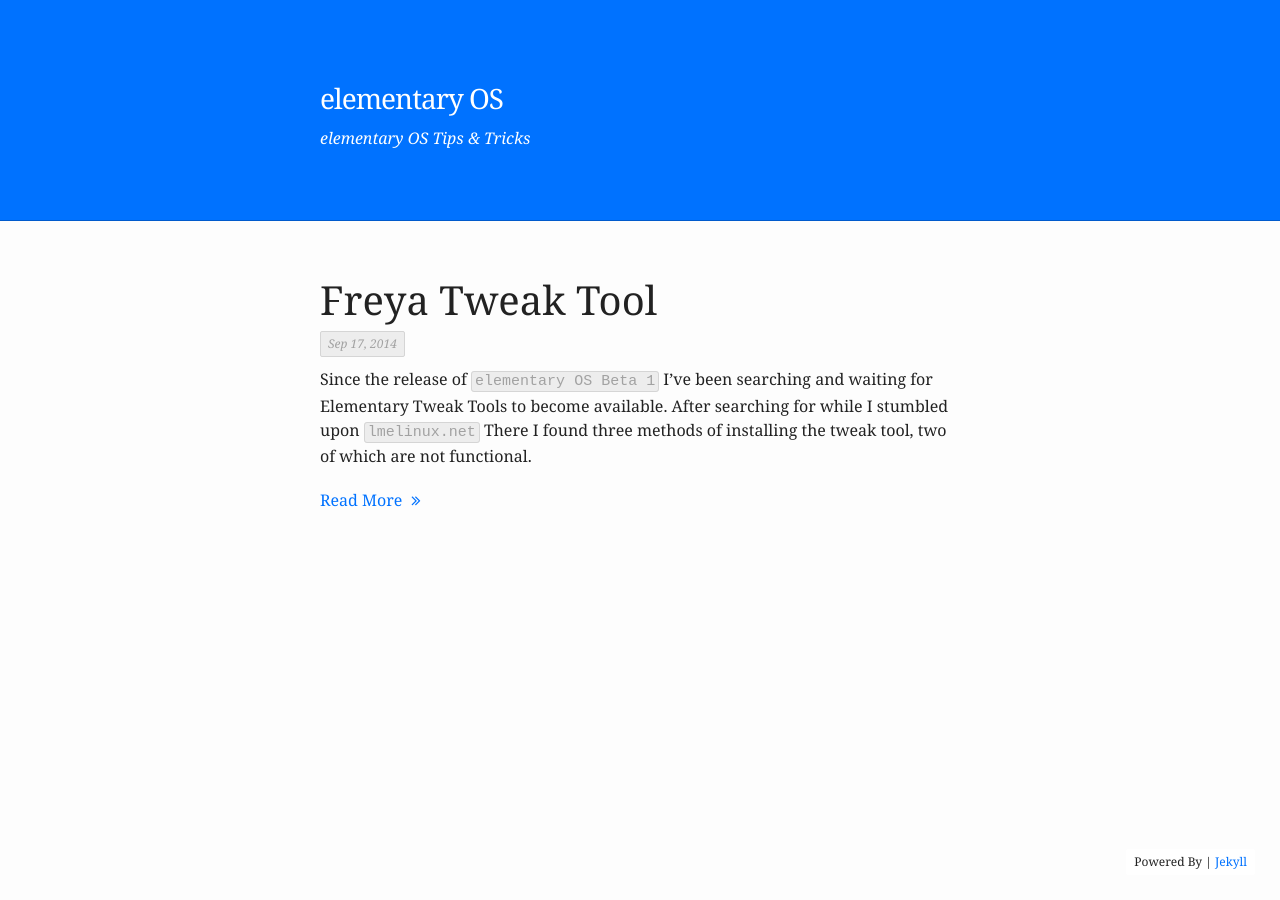
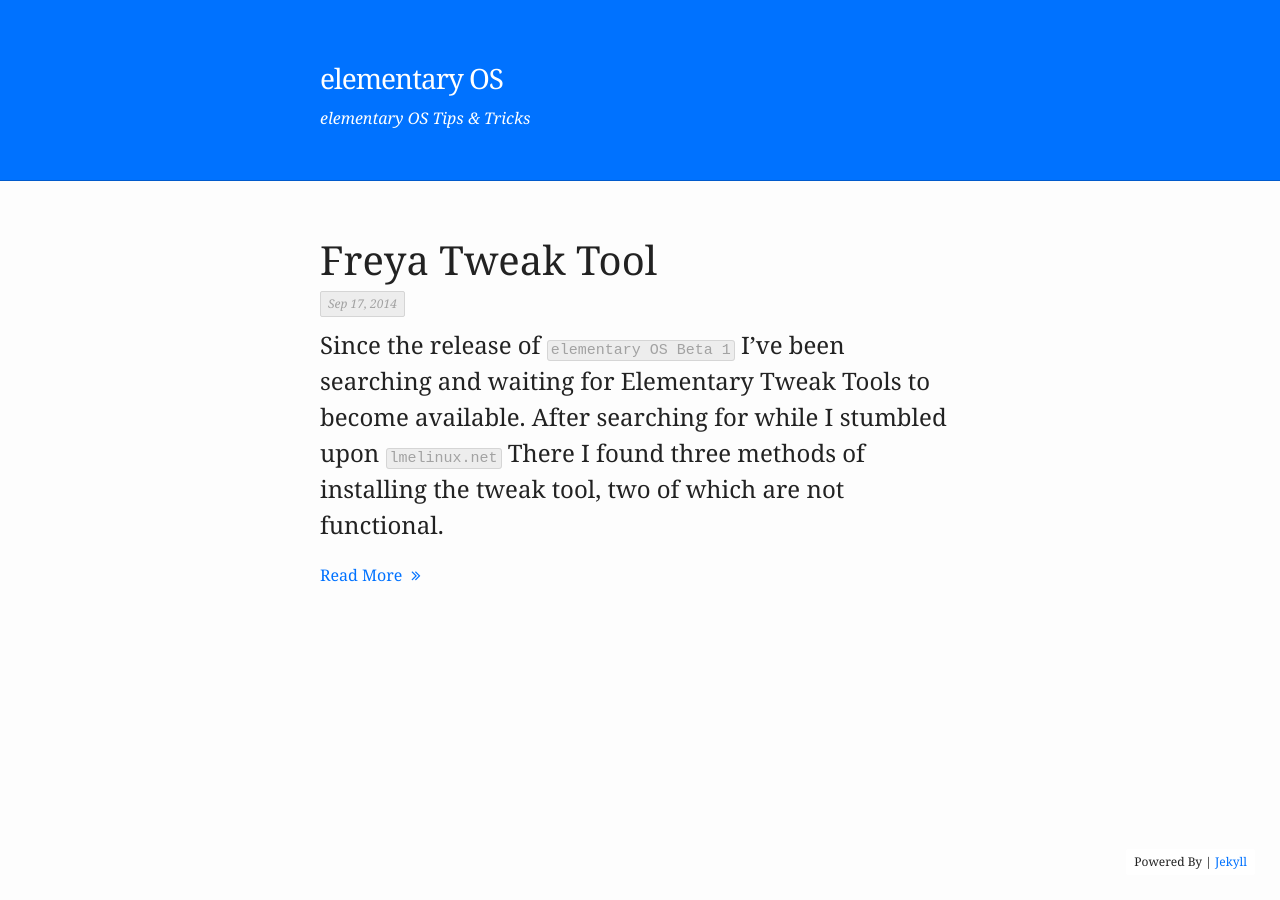
Before and after one commit to timbog80/timbog80.github.io, a Jekyll site: the page built from index.html, in a window 1280 px wide. Built offline with Jekyll 4.4.1, drawn with Linux system fonts in a browser that asks for light colours; nearby versions of some CDN libraries.

Commit message:
major fix

```diff
--- a/_sass/_layout.scss
+++ b/_sass/_layout.scss
@@ -6,11 +6,11 @@
   width: 100%;
   z-index: 9999;
   top: 0;
-  padding: 70px 0;
+  padding: 50px 0;
   margin-bottom: 40px;
   background: $brand-color;
   border-bottom: 1px solid #005bcc;
-  transition: all .25s ease;
+  transition: all .2s ease;
 
   &.smaller {
     padding: 10px 0;
@@ -46,7 +46,7 @@
 .page-content {
   display: block;
   margin: 0 auto;
-  margin-top: 270px;
+  margin-top: 230px;
 }
 
 .page-heading {
@@ -60,6 +60,10 @@
 .post-list {
   margin-left: 0;
   list-style: none;
+
+  p {
+    font-size: 24px;
+  }
 }
 
 .post-meta {
```
Also changed, not shown: 1 other file.
